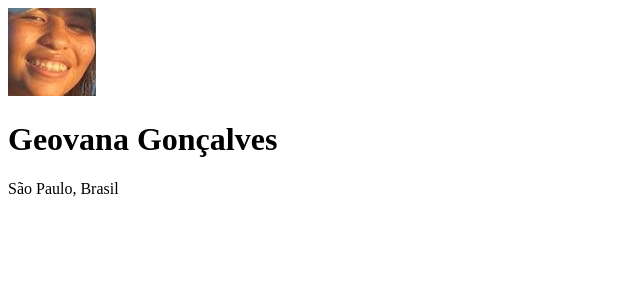
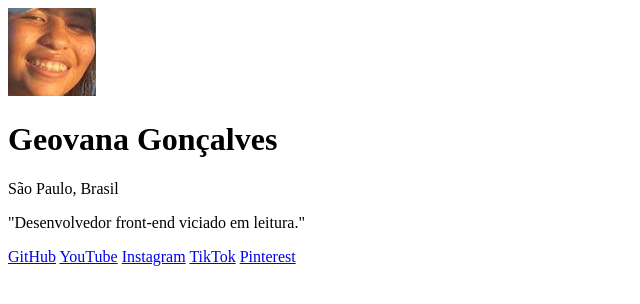
Before and after one commit to geovanagoncalvesribeiro11bmanha/meus-.inks, a plain HTML site: page index.html in a window 1280 px wide. Shown: the whole page, without its empty margins (0-640 px from the left). Drawn offline with Linux system fonts and the light colour scheme.

Commit message:
término do desenvolvimento do HTML

```diff
--- a/index.html
+++ b/index.html
@@ -10,6 +10,14 @@
         <img src="./geovana gonçalves 88x88.jpg" alt="Imagem do criador da pagina de links, geovana gonçalves">
         <h1>Geovana Gonçalves</h1>
         <p>São Paulo, Brasil</p>
+
+        <p>"Desenvolvedor front-end viciado em leitura."</p>
+
+        <a href="https://github.com/geovanagoncalvesribeiro11bmanha">GitHub</a>
+        <a href="https://www.youtube.com/channel/UC0o_-omccNn3SiIHWYkgJWQ">YouTube</a>
+        <a href="https://www.instagram.com/geovanaxsj._/">Instagram</a>
+        <a href="https://www.tiktok.com/@__geovana.g">TikTok</a>
+        <a href="https://br.pinterest.com/geovanagoncalvesribeiro/">Pinterest</a>
     </div>
 </body>
 </html>
```
